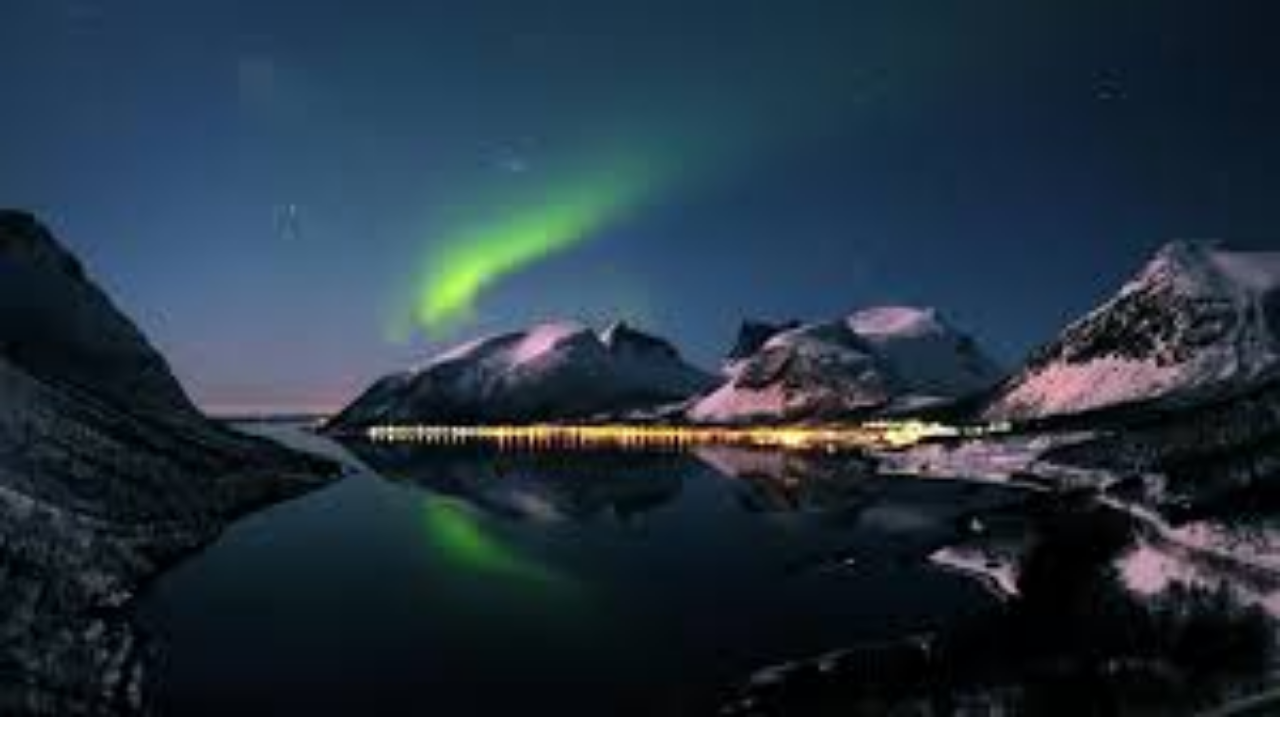
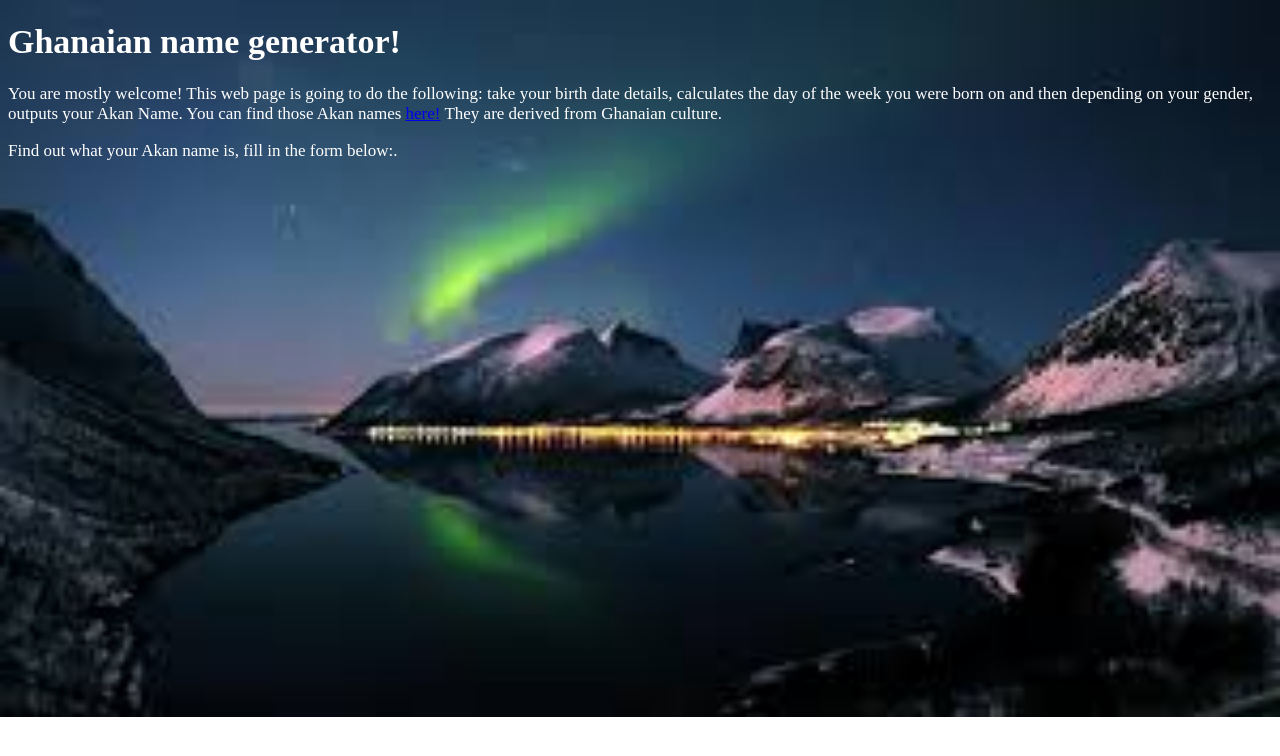
Before and after one commit to Benitha250/week2Project, a plain HTML site: page index.html in a window 1280 px wide. Drawn offline with Linux system fonts and the light colour scheme.

Commit message:
add a description of the project to the page

```diff
--- a/index.html
+++ b/index.html
@@ -8,6 +8,15 @@
     <link rel="icon" href="images/logo.jpeg" type="img/jpg">
   </head>
   <body>
-
+      <div class="content">
+          <div class="container">
+            <h1>Ghanaian name generator!</h1>
+            <p>You are mostly welcome! This web page is going to do the following:
+                take your birth date details, calculates the day of the week you were born on
+                and then depending on your gender, outputs your Akan Name. You can find those Akan names
+                <a class="names" href="https://en.wikipedia.org/wiki/Akan_names" target="_blank">here!</a> They are derived from Ghanaian culture.</p>
+            <p>Find out what your Akan name is, fill in the form below:.</p>
+          </div>
+      </div>
   </body>
 </html>
```
